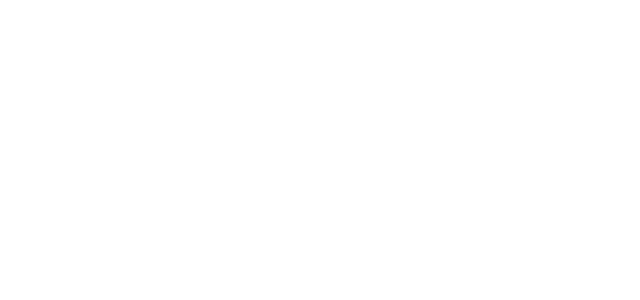
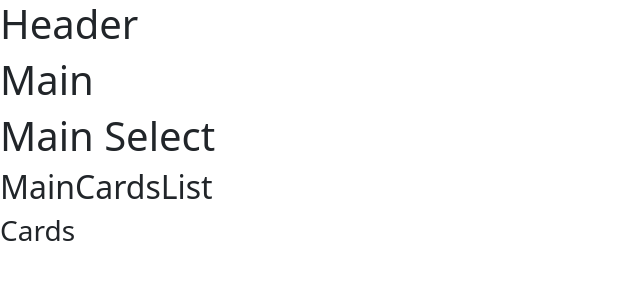
Before and after one commit to AndreaMargutti/vite-yu-gi-oh, a Vue app: page / in a window 1280 px wide. Shown: the top 300 px of the page, without its empty margins (0-640 px from the left). Built offline with nearby package versions, Linux system fonts and the light colour scheme.

Commit message:
created all components

```diff
--- a/src/App.vue
+++ b/src/App.vue
@@ -1,12 +1,14 @@
 <script setup>
-
+import AppHeader from './components/AppHeader.vue';
+import AppMain from './components/AppMain.vue';
 </script>
 
 <template>
-
+<AppHeader />
+<AppMain />
 </template>
 
-<style lang="scss">
+<style  lang="scss">
 @use "../node_modules/bootstrap/scss/bootstrap.scss";
 @use "./style/general.scss";
 </style>
--- /dev/null
+++ b/src/components/AppHeader.vue
@@ -0,0 +1,16 @@
+<script>
+export default {
+  data() {
+    return {
+
+    }
+  }
+}
+</script>
+
+<template>
+    <h1>Header</h1>
+</template>
+
+<style scoped>
+</style>
--- /dev/null
+++ b/src/components/AppMain.vue
@@ -0,0 +1,27 @@
+<script>
+import MainCardsList from './MainCardsList.vue';
+import MainSelect from './MainSelect.vue';
+
+export default {
+  data() {
+    return {
+
+    }
+  },
+  components: {
+    MainSelect,
+    MainCardsList
+  }
+}
+</script>
+
+<template>
+    <main>
+        <h1>Main</h1>
+        <MainSelect />
+        <MainCardsList />
+    </main>
+</template>
+
+<style scoped>
+</style>
--- /dev/null
+++ b/src/components/MainCards.vue
@@ -0,0 +1,16 @@
+<script>
+export default {
+  data() {
+    return {
+
+    }
+  }
+}
+</script>
+
+<template>
+    <h3>Cards</h3>
+</template>
+
+<style scoped>
+</style>
--- /dev/null
+++ b/src/components/MainCardsList.vue
@@ -0,0 +1,22 @@
+<script>
+import MainCards from './MainCards.vue';
+
+export default {
+  data() {
+    return {
+
+    }
+  },
+  components: {
+    MainCards
+  }
+}
+</script>
+
+<template>
+    <h2>MainCardsList</h2>
+    <MainCards />
+</template>
+
+<style scoped>
+</style>
--- /dev/null
+++ b/src/components/MainSelect.vue
@@ -0,0 +1,16 @@
+<script>
+export default {
+  data() {
+    return {
+
+    }
+  }
+}
+</script>
+
+<template>
+    <h1>Main Select</h1>
+</template>
+
+<style scoped>
+</style>
```
